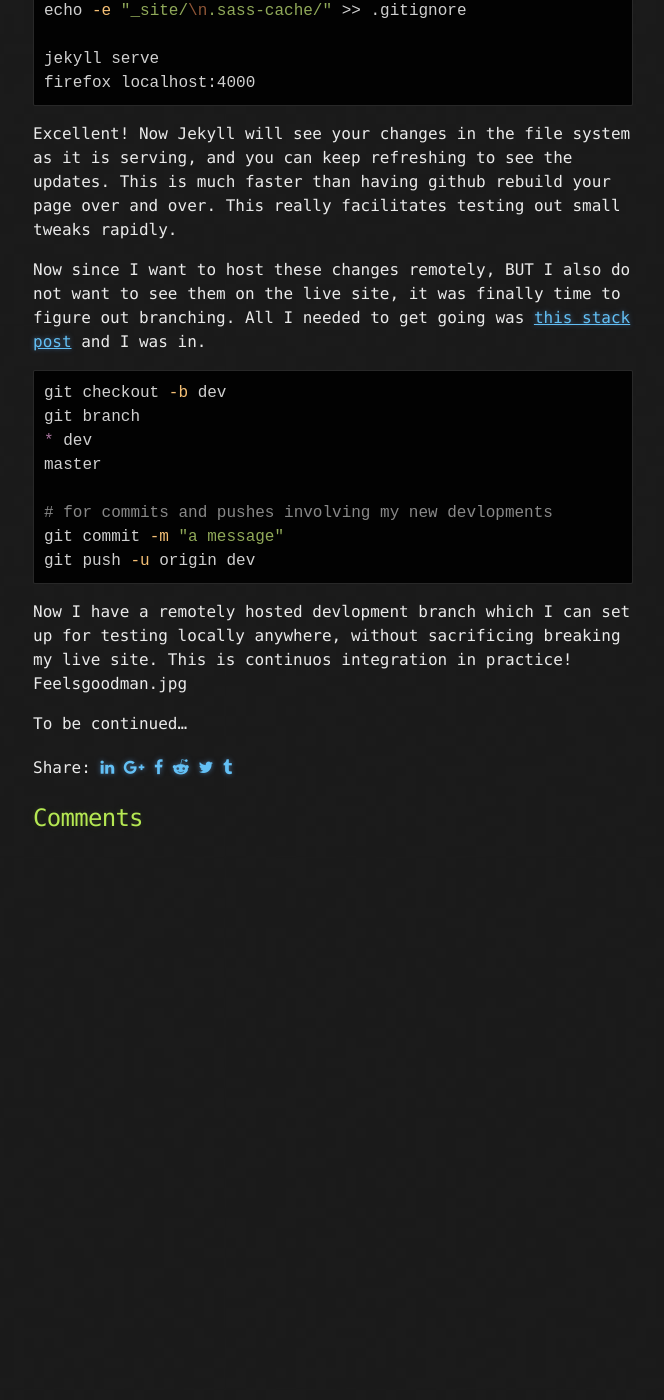
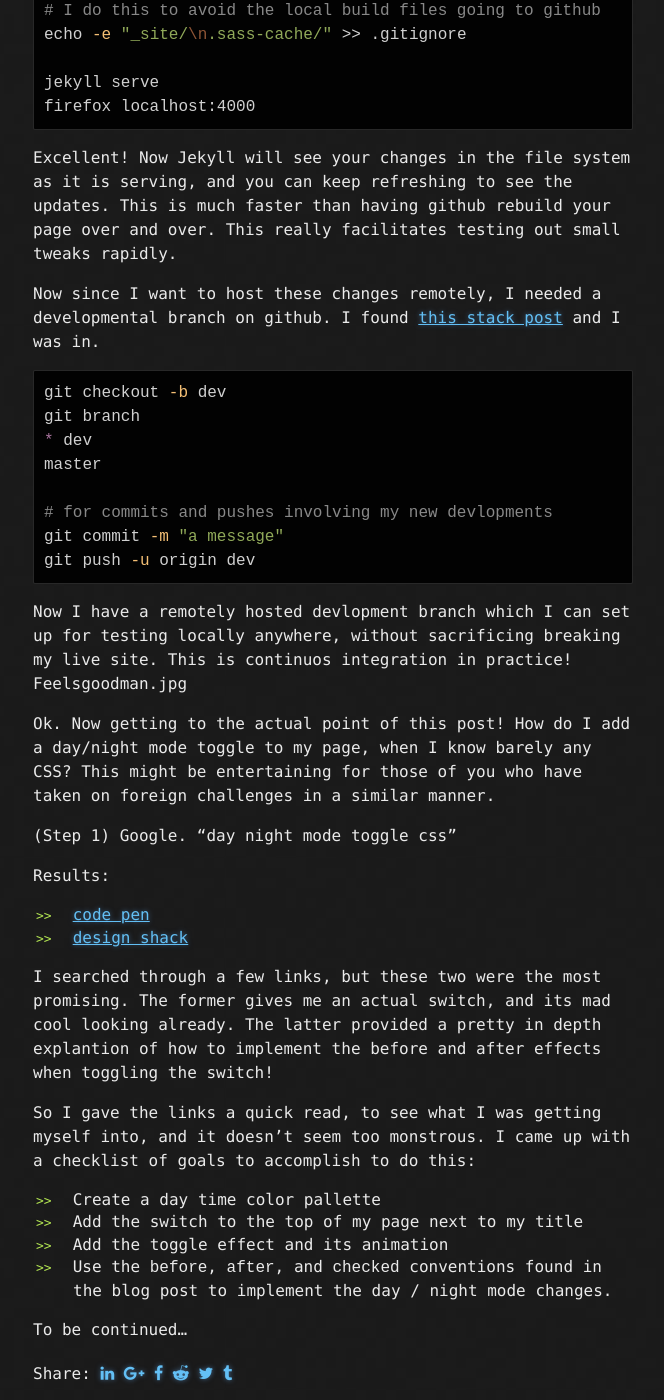
Before and after one commit to spanishgum/spanishgum.github.io, a Jekyll site: the page built from _posts/2017-06-05-mode-toggle.md, in a window 1280 px wide and 1400 px high, scrolled down 1271 px. Shown: the whole window, without its empty margins (307-971 px from the left). Built offline with Jekyll 4.4.1, drawn with Linux system fonts in a browser that asks for light colours; comment, search, counter and statistics services are not loaded; before the commit the page ends 2127 px from its top, so only the background shows below that; some of the changed text lies outside the part shown.

Commit message:
More updates to post about toggling mode

````diff
--- a/_posts/2017-06-05-mode-toggle.md
+++ b/_posts/2017-06-05-mode-toggle.md
@@ -15,7 +15,7 @@
 
 I have very limited experience with CSS beyond copy-paste-modding code I find online. My github page has started off as a dark theme and I understand that this is not always appealing to everyone. I wanted to add a toggle to my site to switch between a light and dark theme, but I know this is going to take some time.
 
-Since I don't want to break my site by testing it live on github until it works, I figured it was finally time to use jekyll's local testing capability. This was surprisingly easy and actually improved my workflow a ton.
+Since I don't want to break my site by testing it live on github until it works, I figured it was finally time to use jekyll's local testing capability on top of git branching. This was surprisingly easy and actually improved my workflow a ton.
 
 
 (Step 1) Dependencies. Taken from <a href="https://stackoverflow.com/a/26595869/3454650">this stack post</a>:
@@ -55,7 +55,7 @@
 Excellent! Now Jekyll will see your changes in the file system as it is serving, and you can keep refreshing to see the updates. This is much faster than having github rebuild your page over and over. This really facilitates testing out small tweaks rapidly.
 
 
-Now since I want to host these changes remotely, BUT I also do not want to see them on the live site, it was finally time to figure out branching. All I needed to get going was <a href="https://stackoverflow.com/questions/2765421/how-do-i-push-a-new-local-branch-to-a-remote-git-repository-and-track-it-too">this stack post</a> and I was in.
+Now since I want to host these changes remotely, I needed a developmental branch on github. I found <a href="https://stackoverflow.com/questions/2765421/how-do-i-push-a-new-local-branch-to-a-remote-git-repository-and-track-it-too">this stack post</a> and I was in.
 
 ```bash
 git checkout -b dev
@@ -70,4 +70,24 @@
 
 Now I have a remotely hosted devlopment branch which I can set up for testing locally anywhere, without sacrificing breaking my live site. This is continuos integration in practice! Feelsgoodman.jpg
 
+
+Ok. Now getting to the actual point of this post! How do I add a day/night mode toggle to my page, when I know barely any CSS? This might be entertaining for those of you who have taken on foreign challenges in a similar manner.
+
+(Step 1) Google.
+"day night mode toggle css"
+
+Results:
+ - <a href="https://codepen.io/jsndks/pen/qEXzOQ">code pen</a>
+ - <a href="https://designshack.net/articles/css/lightsoff/">design shack</a>
+
+I searched through a few links, but these two were the most promising. The former gives me an actual switch, and its mad cool looking already. The latter provided a pretty in depth explantion of how to implement the before and after effects when toggling the switch!
+
+So I gave the links a quick read, to see what I was getting myself into, and it doesn't seem too monstrous. I came up with a checklist of goals to accomplish to do this:
+
+ - Create a day time color pallette
+ - Add the switch to the top of my page next to my title
+ - Add the toggle effect and its animation
+ - Use the `before`, `after`, and `checked` conventions found in the blog post to implement the day / night mode changes.
+
+
 To be continued...
````
